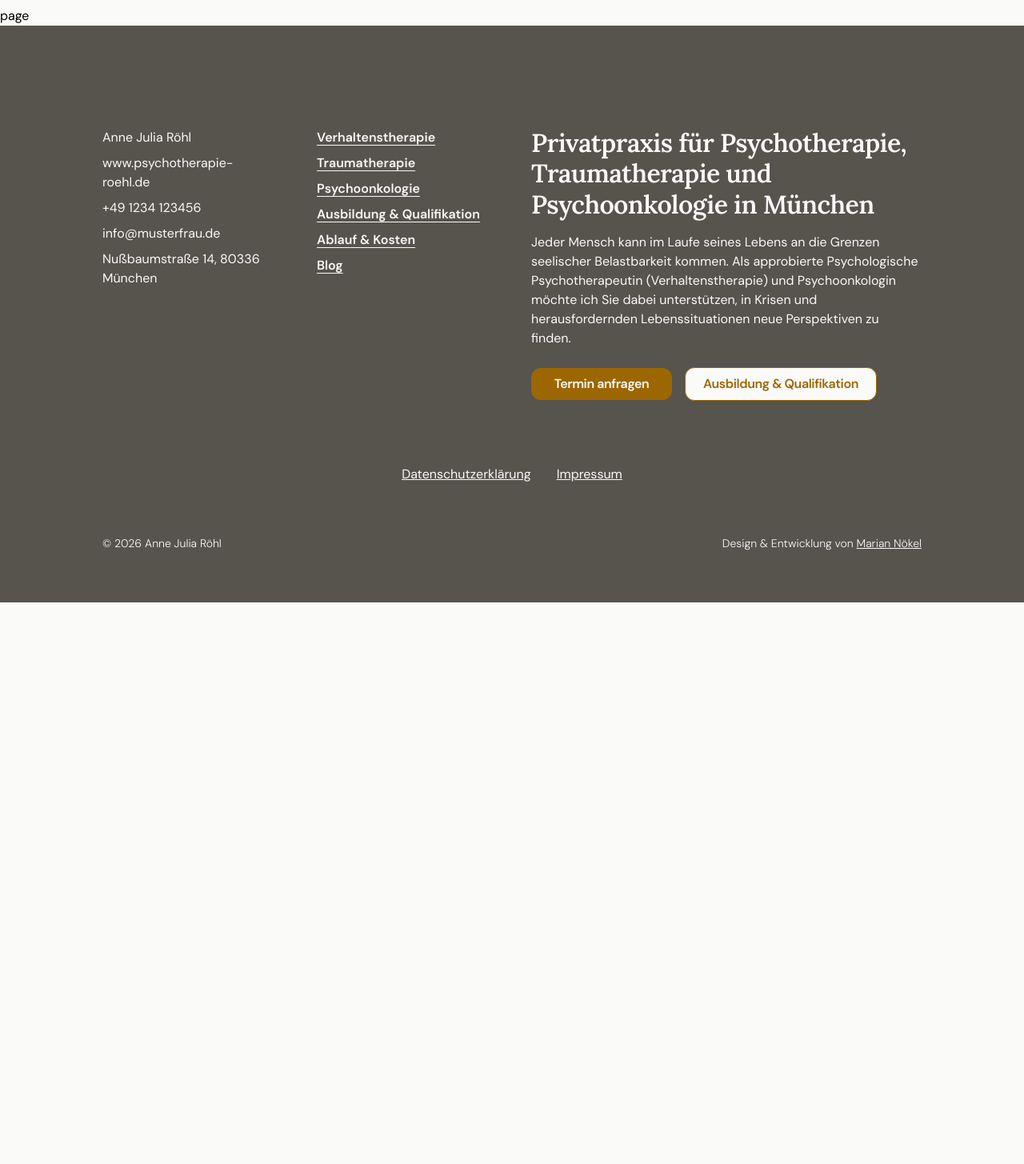
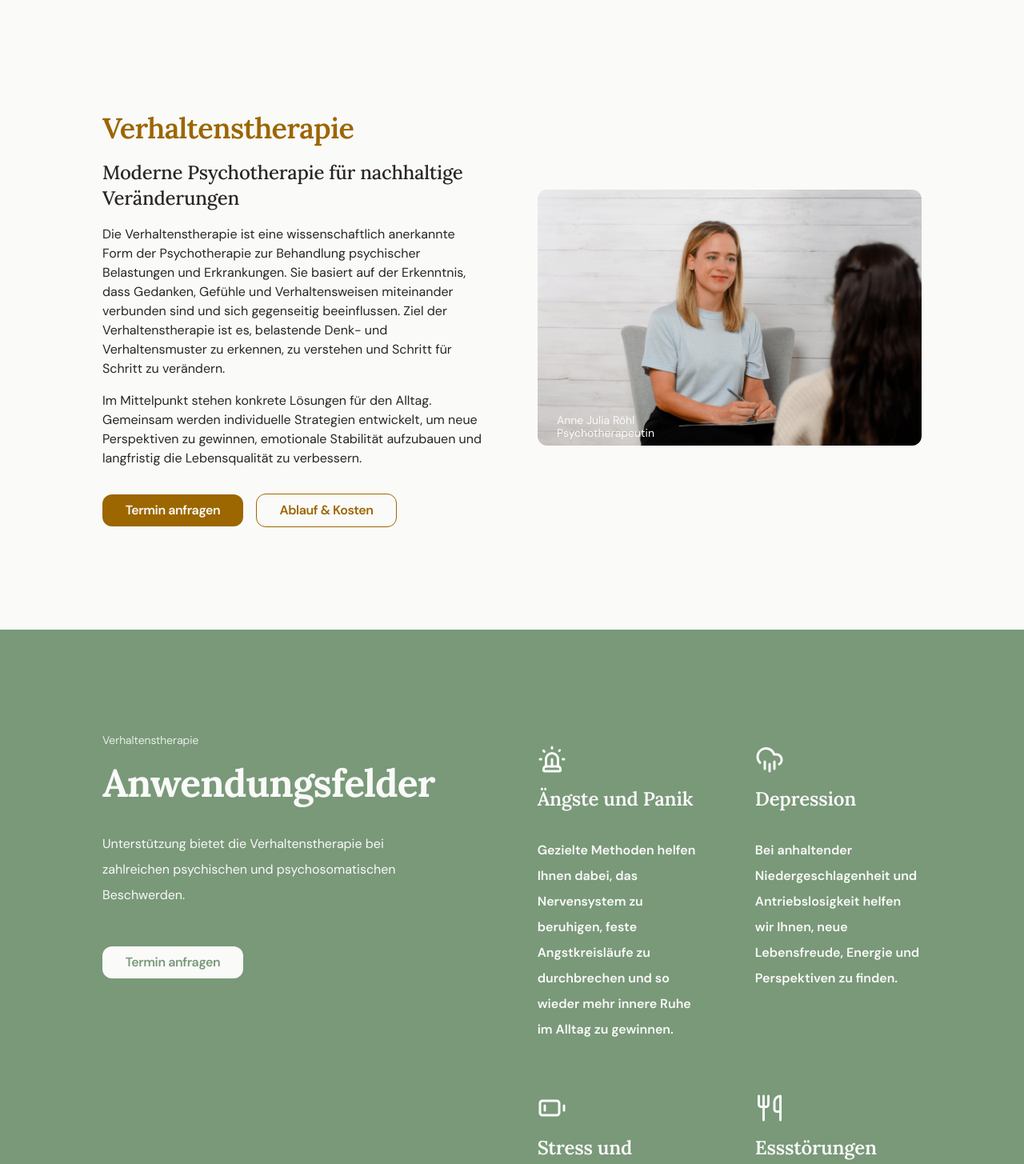
Before and after one commit to dscmari/psychotherapie-r, a Next.js app: page /verhaltenstherapie in a window 1280 px wide. Shown: the part 160-1615 px from the top of the page at 80% size. Before the commit the page ends 913 px from the top, so only its background shows below. Built offline with nearby package versions, Linux system fonts and the light colour scheme.

Commit message:
implement hero section for routes and first features section at /verhaltenstherapie

```diff
--- /dev/null
+++ b/app/ablauf-und-kosten/page.tsx
@@ -0,0 +1,7 @@
+import React from 'react'
+
+export default function page() {
+  return (
+    <div>/ablauf-und-kosten</div>
+  )
+}
--- /dev/null
+++ b/app/components/Features.tsx
@@ -0,0 +1,65 @@
+import {
+  BadgeEuro,
+  CigaretteOff,
+  SearchCheck,
+  ShieldCheck,
+} from "lucide-react";
+import ContactBtn from "./btns/ContactBtn";
+
+type Bullet = {
+  icon: React.ReactNode;
+  header: string;
+  text: string;
+};
+
+type Data = {
+  headline: string;
+  subheader: string;
+  intro: string;
+  bullets: Bullet[];
+};
+
+type Props = {
+  className?: string;
+  data: Data;
+};
+
+export default function Features({ className, data }: Props) {
+  const { headline, subheader, intro, bullets } = data;
+
+  return (
+    <div
+      className={`bg-sage flex flex-col xl:flex-row xl:items-start gap-12 lg:gap-16 xl:gap-32 text-stone-light ${className}`}
+    >
+      <div className="flex-1 flex flex-col items-center lg:items-start gap-4">
+        <span className="font-light text-sm !text-stone-light">
+          {subheader}
+        </span>
+        <h1 className="mb-8 lg:!text-3xl/12 xl:!text-5xl/14 !font-bold tracking-wide !text-stone-light">
+          {headline}
+        </h1>
+        <p className="xl:text-base/8 text-center lg:text-start !text-stone-light lg:max-w-3/5 xl:max-w-full">
+          {intro}
+        </p>
+        <ContactBtn className="mx-auto lg:mx-0 mt-8 bg-stone-light !text-sage hover:!bg-sage-brown hover:!text-stone-50" />
+      </div>
+      <div className="flex-2 grid grid-cols-1 lg:grid-cols-2 gap-16 mt-4">
+        {bullets.map((bullet, index) => {
+          return (
+            <div key={index} className="flex flex-col gap-4 ">
+              <div className="flex gap-4 lg:flex-col">
+                {bullet.icon}
+                <h2 className="!text-stone-light !font-semibold">
+                  {bullet.header}
+                </h2>
+              </div>
+              <p className="lg:text-base/8 !text-stone-light !font-semibold">
+                {bullet.text}
+              </p>
+            </div>
+          );
+        })}
+      </div>
+    </div>
+  );
+}
--- a/app/components/Footer.tsx
+++ b/app/components/Footer.tsx
@@ -9,7 +9,7 @@ type Props = {
 
 export default function Footer({ className }: Props) {
   return (
-    <footer className={`text-stone-50 bg-stone-600 ${className}`}>
+    <footer className={`text-stone-50 bg-sage ${className}`}>
       <div className="p-4 lg:pt-32 md:px-16 xl:px-32 grid grid-cols-1 gap-12 lg:grid-cols-4">
         <div className="flex flex-col items-center lg:items-start gap-2 order-2 lg:order-1">
           <ul className="flex flex-col items-center lg:items-start gap-2">
@@ -73,14 +73,6 @@ export default function Footer({ className }: Props) {
             ich Sie dabei unterstützen, in Krisen und herausfordernden
             Lebenssituationen neue Perspektiven zu finden.
           </p>
-               <div className="flex flex-col lg:flex-row items-center gap-4 mt-4">
-                        <ContactBtn className="w-full lg:w-44 " />
-                        <TopicBtn
-                          text={"Ausbildung & Qualifikation"}
-                          path={"/#/"}
-                          className="w-60 lg:w-60 text-stone-light"
-                        />
-                      </div>
         </div>
       </div>
       <div className="px-4 lg:px-32 pt-4 lg:pt-16 flex flex-col lg:flex-row items-center lg:justify-center gap-2 lg:gap-8">
--- a/app/components/Hero.tsx
+++ b/app/components/Hero.tsx
@@ -1,7 +1,63 @@
-import React from 'react'
+import Image from "next/image";
+import ContactBtn from "./btns/ContactBtn";
+import TopicBtn from "./btns/TopicBtn";
+import { slugify } from "../utils/slugifier";
 
-export default function Hero() {
+type Props = {
+  className?: string;
+  title: string;
+  subtitle: string;
+  text_1: string | React.ReactNode;
+  text_2?: string | React.ReactNode;
+  btn: string;
+  imgPath: string;
+};
+
+export default function Hero({
+  className,
+  title,
+  subtitle,
+  text_1,
+  text_2,
+  btn,
+  imgPath,
+}: Props) {
   return (
-    <div>Hero</div>
-  )
+    <div>
+      {/* desktop */}
+      {/* lg-xl */}
+      <div className="flex flex-col gap-4 lg:gap-8 xl:gap-16 2xl:gap-32 lg:flex-row-reverse lg:items-start xl:items-center lg:px-16 xl:px-32 lg:pt-32">
+        <div className="lg:flex-1 lg:flex flex-col">
+          <div className="relative lg:w-[400px] xl:w-auto">
+            <Image
+              src={imgPath}
+              alt="Portrait von Psychotherapeutin Anne Julia Röhl"
+              width={600}
+              height={400}
+              className="lg:rounded-xl w-full lg:w-[400px] lg:h-auto xl:w-auto"
+              loading="eager"
+            />
+            <div className="absolute bottom-2 left-2 px-4 pt-1 text-sm/4 flex flex-col">
+              <span className="!text-stone-light">Anne Julia Röhl</span>
+              <span className="!text-stone-light">Psychotherapeutin</span>
+            </div>
+          </div>
+
+          <p className="hidden lg:block xl:hidden mt-4">{text_2}</p>
+        </div>
+        <div className="px-4 sm:px-8 md:px-16 lg:px-0 lg:flex-1">
+            <h1 className="xl:!text-4xl/12 font-bold !text-sage-brown mt-4 lg:mt-0">
+              {title}
+            </h1>
+          <h2>{subtitle}</h2>
+          <p>{text_1}</p>
+          <p className="lg:hidden xl:block mt-4">{text_2}</p>
+          <div className="flex flex-col items-center gap-4 lg:flex-row mt-8">
+            <ContactBtn className="w-full lg:w-44 mx-4 lg:mx-0 " />
+            <TopicBtn text={`${btn}`} path={`${slugify(btn)}`} />
+          </div>
+        </div>
+      </div>
+    </div>
+  );
 }
--- a/app/components/btns/ContactBtn.tsx
+++ b/app/components/btns/ContactBtn.tsx
@@ -10,7 +10,7 @@ export default function ContactBtn({ className, content }: Props) {
   return (
     <Link
       href={"#"}
-      className={`bg-sage-brown !text-stone-50 px-4 py-2  font-semibold tracking-tight rounded-xl whitespace-nowrap hover:shadow-xl xl:w-44 text-center ${className}`}
+      className={`bg-sage-brown text-stone-light hover:bg-sage px-4 py-2  font-semibold tracking-tight rounded-xl whitespace-nowrap hover:shadow-xl xl:w-44 text-center ${className}`}
     >
       {content ? content : "Termin anfragen"}
     </Link>
--- /dev/null
+++ b/app/data/features.tsx
@@ -0,0 +1,30 @@
+import { Siren, CloudRain, BatteryLow, Utensils } from "lucide-react";
+
+export const verhaltenstherapieFeatures = {
+  headline: "Anwendungsfelder",
+  subheader: "Verhaltenstherapie",
+  intro:
+    "Unterstützung bietet die Verhaltenstherapie bei zahlreichen psychischen und psychosomatischen Beschwerden.",
+  bullets: [
+    {
+      icon: <Siren className="shrink-0" size={36} />,
+      header: "Ängste und Panik",
+      text: "Gezielte Methoden helfen Ihnen dabei, das Nervensystem zu beruhigen, feste Angstkreisläufe zu durchbrechen und so wieder mehr innere Ruhe im Alltag zu gewinnen.",
+    },
+    {
+      icon: <CloudRain className="shrink-0" size={36} />,
+      header: "Depression",
+      text: "Bei anhaltender Niedergeschlagenheit und Antriebslosigkeit helfen wir Ihnen, neue Lebensfreude, Energie und Perspektiven zu finden.",
+    },
+    {
+      icon: <BatteryLow className="shrink-0" size={36} />,
+      header: "Stress und Erschöpfung",
+      text: "Wenn chronische Überlastung zur Erschöpfung führt, unterstützen wir Sie dabei, Grenzen zu setzen, Ressourcen aufzutanken und Ihre Balance wiederzufinden.",
+    },
+    {
+      icon: <Utensils className="shrink-0" size={36} />,
+      header: "Essstörungen",
+      text: "Wir begleiten Sie auf dem Weg zu einem gesunden Bezug zu Essen und Ihrem Körper, um wieder mehr Unbeschwertheit und Selbstwertgefühl zu erlangen.",
+    },
+  ],
+};
--- /dev/null
+++ b/app/data/hero.ts
@@ -0,0 +1,9 @@
+export const verhaltenstherapieHero = {
+    title: "Verhaltenstherapie",
+    subtitle: "Moderne Psychotherapie für nachhaltige Veränderungen",
+    text_1: "Die Verhaltenstherapie ist eine wissenschaftlich anerkannte Form der Psychotherapie zur Behandlung psychischer Belastungen und Erkrankungen. Sie basiert auf der Erkenntnis, dass Gedanken, Gefühle und Verhaltensweisen miteinander verbunden sind und sich gegenseitig beeinflussen. Ziel der Verhaltenstherapie ist es, belastende Denk- und Verhaltensmuster zu erkennen, zu verstehen und Schritt für Schritt zu verändern.",
+    text_2: "Im Mittelpunkt stehen konkrete Lösungen für den Alltag. Gemeinsam werden individuelle Strategien entwickelt, um neue Perspektiven zu gewinnen, emotionale Stabilität aufzubauen und langfristig die Lebensqualität zu verbessern.",
+    btn: "Ablauf & Kosten",
+    imgPath: "/images/40145-1065_squooshed.jpg"
+
+}
--- a/app/globals.css
+++ b/app/globals.css
@@ -66,9 +66,7 @@ h1,
 h2,
 h3,
 p,
-span,
-a,
-button {
+span{
   color: var(--color-stone);
 }
 
--- a/app/page.tsx
+++ b/app/page.tsx
@@ -18,11 +18,26 @@ export default function Home() {
               <h2 className="!font-semibold">Verhaltenstherapie</h2>
               <p>Moderne Psychotherapie für nachhaltige Veränderungen</p>
               <Link
-                href={"#"}
+                href={"/verhaltenstherapie/"}
                 className="block mt-2 underline !text-sage font-semibold"
               >
                 Mehr erfahren
               </Link>
+            </div>
+          </div>
+          <div className="flex flex-col">
+            <div className="flex flex-col gap-8 items-center">
+              <HandHeart className="text-sage" size={82} strokeWidth={1} />
+              <div className="text-center">
+                <h2 className="!font-semibold">Psychoonkologie</h2>
+                <p>Psychologische Begleitung bei Krebserkrankungen</p>
+                <Link
+                  href={"#"}
+                  className="block mt-2 underline !text-sage font-semibold"
+                >
+                  Mehr erfahren
+                </Link>
+              </div>
             </div>
           </div>
           <div className="flex flex-col">
@@ -38,21 +53,6 @@ export default function Home() {
                   Mehr erfahren
                 </Link>
               </div>
-            </div>
-          </div>
-          <div className="flex flex-col">
-            <div className="flex flex-col gap-8 items-center">
-              <HandHeart className="text-sage" size={82} strokeWidth={1} />
-              <div className="text-center">
-                <h2 className="!font-semibold">Psychoonkologie</h2>
-                <p>Psychologische Begleitung bei Krebs</p>
-              </div>
-              <Link
-                href={"#"}
-                className="block mt-auto underline !text-sage font-semibold"
-              >
-                Mehr erfahren
-              </Link>
             </div>
           </div>
         </div>
--- /dev/null
+++ b/app/utils/slugifier.ts
@@ -0,0 +1,6 @@
+export const slugify = (str: string) =>
+  str.toLowerCase()
+     .replace(/ä/g, 'ae').replace(/ö/g, 'oe').replace(/ü/g, 'ue').replace(/ß/g, 'ss').replace(/&/g, 'und')
+     .replace(/[^a-z0-9\s-]/g, '')
+     .trim()
+     .replace(/[\s_]+/g, '-');
--- a/app/verhaltenstherapie/page.tsx
+++ b/app/verhaltenstherapie/page.tsx
@@ -1,7 +1,32 @@
-import React from 'react'
+import React from "react";
+import Hero from "../components/Hero";
+import { verhaltenstherapieHero } from "../data/hero";
+import Features from "../components/Features";
+import { verhaltenstherapieFeatures } from "../data/features";
 
 export default function page() {
+  const { title, subtitle, text_1, text_2, btn, imgPath } = verhaltenstherapieHero;
+  const {headline, subheader, intro, bullets } = verhaltenstherapieFeatures
   return (
-    <div>page</div>
-  )
+    <div>
+      <Hero
+        title={title}
+        subtitle={subtitle}
+        text_1={text_1}
+        text_2={text_2}
+        btn={btn}
+        imgPath={imgPath}
+      />
+      <Features data={verhaltenstherapieFeatures} className="px-4 py-24 md:px-16 lg:p-32 mt-24 lg:mt-32 2xl:mt-48"/>
+            <section className="py-24 lg:py-32 px-4 md:px-16 lg:px-32 ">
+        <h2>//TODO weitere Inhalte</h2>
+        <p>
+          Lorem ipsum dolor sit amet consectetur adipisicing elit. Temporibus
+          recusandae eveniet harum, doloremque velit illo alias. Ex laborum at
+          velit eveniet explicabo veniam in incidunt minus hic magni, vero
+          repellendus.
+        </p>
+      </section>
+    </div>
+  );
 }
```
Also changed, not shown: app/components/HeroHome.tsx (+2 -24 lines), public/images/flower.jpg (deleted), 1 other file (tests, documents, lock files or other folders).
